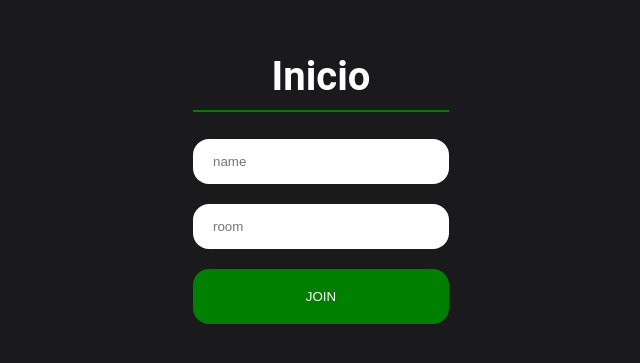
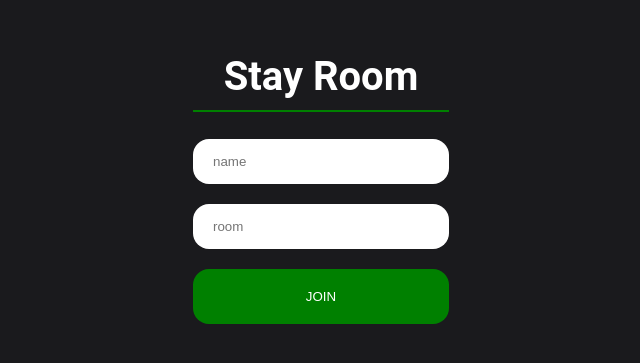
Before and after one commit to levmetal/chatApp, a React (Create React App) app in the folder react-chat/: page / in a window 1280 px wide. Shown: the part 225-588 px from the top of the page, without its empty margins (319-959 px from the left). Built offline with nearby package versions, Linux system fonts and the light colour scheme.

Commit message:
Update join.js

```diff
--- a/react-chat/src/components/join/join.js
+++ b/react-chat/src/components/join/join.js
@@ -10,7 +10,7 @@ const [room, setRoom]= useState('')
     <div className="joinOuterContainer">
       <div className="joinInnerContainer">
 
-        <h1 className="heading">Inicio</h1>
+        <h1 className="heading">Stay Room</h1>
         <div>  <input placeholder="name"  className="joinInput" type="text"
         onChange={(event) => setName(event.target.value)}/>  </div>
 
```
